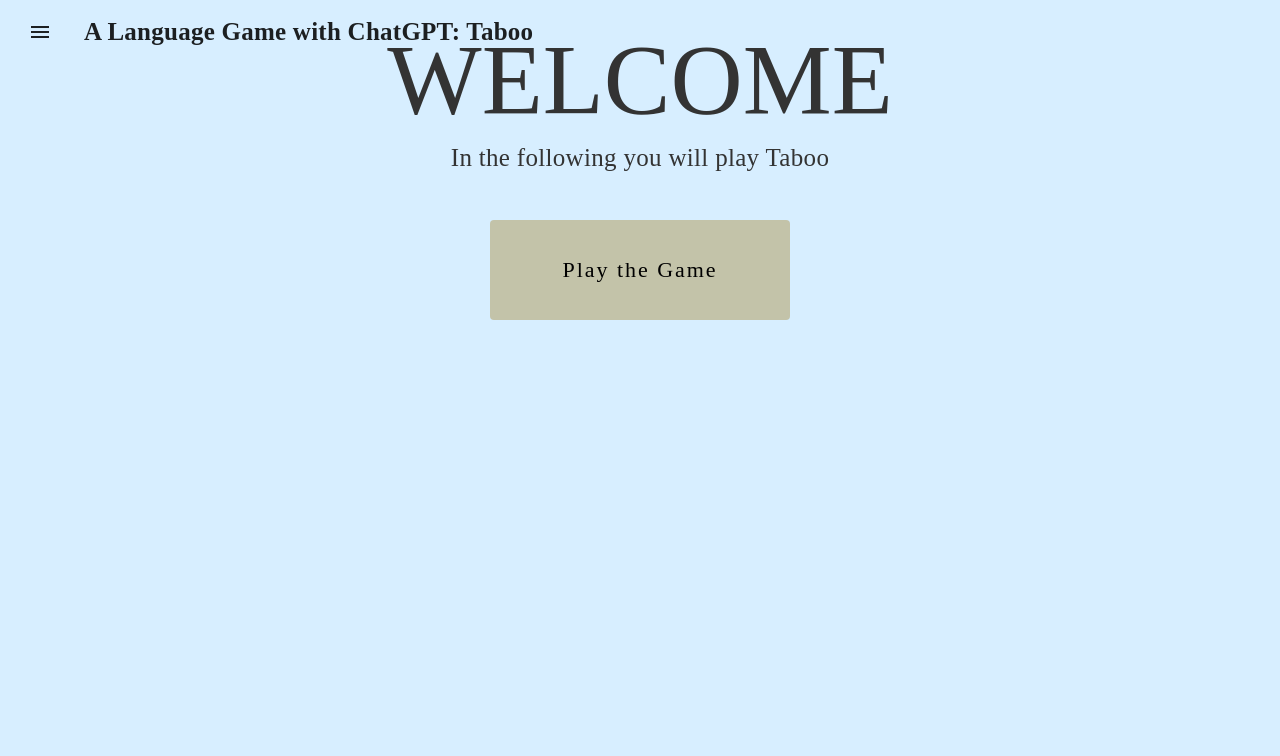
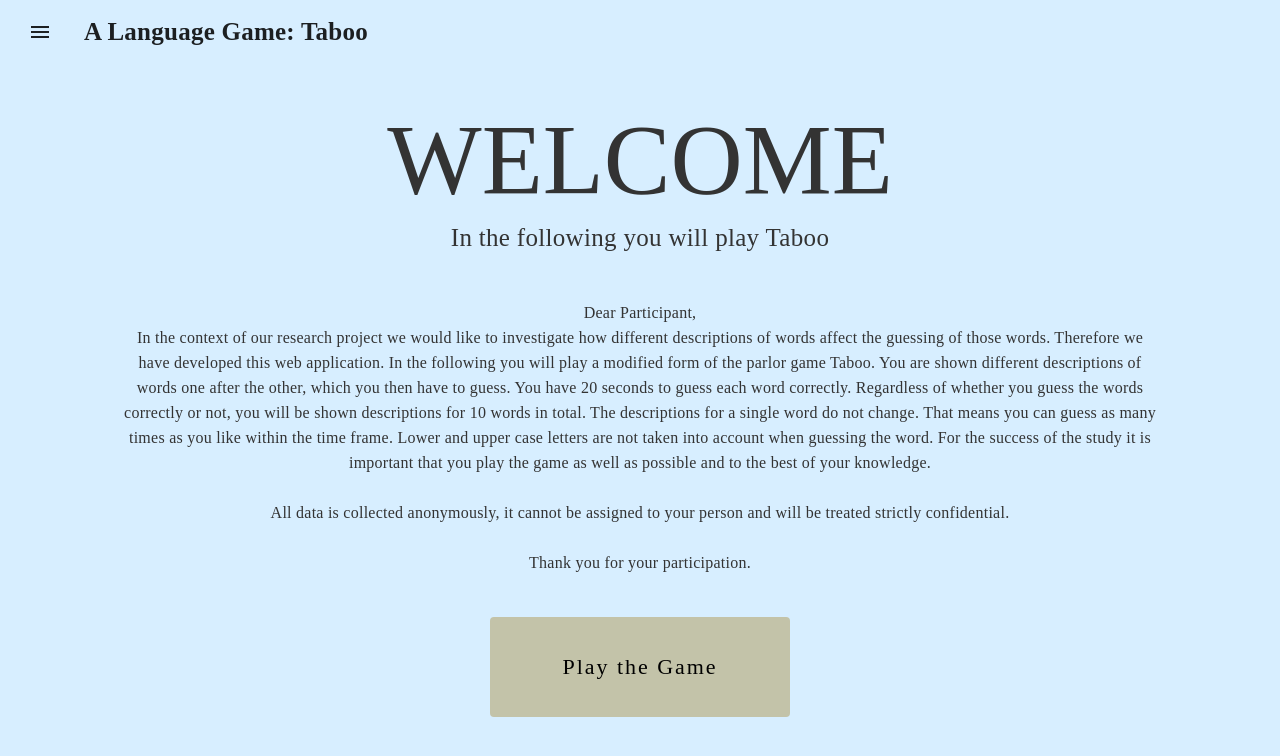
Before and after one commit to paulveriser/taboo-game, an Angular app: page /taboo-game/welcome in a window 1280 px wide. Shown: the top 756 px of the page. Built offline with nearby package versions, Linux system fonts and the light colour scheme.

Commit message:
added intro and debriefing + little margin adj.

```diff
--- a/src/app/app.component.html
+++ b/src/app/app.component.html
@@ -13,7 +13,7 @@
     </button>
   </mat-menu>
 
-  <span class="header">A Language Game with ChatGPT: Taboo</span>
+  <span class="header">A Language Game: Taboo</span>
   <span class="toolbar-spacer"></span>
 <!--  <button mat-icon-button class="example-icon favorite-icon" aria-label="Example icon-button with heart icon">-->
 <!--    <mat-icon>favorite</mat-icon>-->
--- a/src/app/components/game/game.component.html
+++ b/src/app/components/game/game.component.html
@@ -58,7 +58,21 @@
   <div
     *ngIf="gameSetup.gameStatus === 'postgame'"
   >
-    Hier kommt das Debriefing hin
+    <p class="debriefing-text">
+      Thank you very much for your participation in the study!
+      <br><br>
+      We would like to briefly inform you about the objectives of the study. Please read the following
+      information:
+      <br><br>
+      The purpose of this study is to investigate the extent to which contextual understanding influences player performance when guessing words.
+      You were presented with descriptions of words during the course of the game. Half of the descriptions were generated by ChatGPT's artificial intelligence and the other half by humans.
+      We now investigate how game performance differs for ChatGPT-generated descriptions compared to human-generated descriptions.
+      In addition, for single words from the IT domain, we examine how the success rate is related to the technical background of the guessing person.
+      <br><br>
+      If you are interested in the results of the study or have general questions and comments, please feel free to contact us:
+      <br><br>
+      contact.taboogame@gmail.com
+    </p>
   </div>
 
   <div class="info">
--- a/src/app/components/game/game.component.scss
+++ b/src/app/components/game/game.component.scss
@@ -53,3 +53,13 @@
   align-items: center;
   padding-bottom: 10px;
 }
+
+.debriefing-text {
+  text-align: center;
+  line-height: 25px;
+  font-family: "Urbanist-Regular";
+  font-size: 16px;
+  margin-left: 100px;
+  margin-right: 100px;
+  margin-top: 120px;
+}
--- a/src/app/components/welcome/welcome.component.html
+++ b/src/app/components/welcome/welcome.component.html
@@ -1,5 +1,19 @@
 <div class="entry">
   <h1>WELCOME</h1>
   <h2>In the following you will play Taboo</h2>
+  <p class="instruction-text">
+    Dear Participant,
+    <br>
+    In the context of our research project we would like to investigate how different descriptions of words affect the guessing of those words.
+    Therefore we have developed this web application. In the following you will play a modified
+    form of the parlor game Taboo. You are shown different descriptions of words one after the other, which you then have to guess.
+    You have 20 seconds to guess each word correctly. Regardless of whether you guess the words correctly or not, you will be shown descriptions for 10 words in total.
+    The descriptions for a single word do not change. That means you can guess as many times as you like within the time frame.
+    Lower and upper case letters are not taken into account when guessing the word.
+    For the success of the study it is important that you play the game as well as possible and to the best of your knowledge.
+    <br><br>
+    All data is collected anonymously, it cannot be assigned to your person and will be treated strictly confidential.
+    <br><br>
+    Thank you for your participation.</p>
   <button mat-button onClick="location.href = '/taboo-game/game'" class="play-game-button">Play the Game</button>
 </div>
--- a/src/app/components/welcome/welcome.component.scss
+++ b/src/app/components/welcome/welcome.component.scss
@@ -4,6 +4,16 @@
   align-items: center;
   justify-content: center;
   gap: 30px;
+  margin-top: 80px;
+}
+
+.instruction-text {
+  text-align: center;
+  line-height: 25px;
+  font-family: "Urbanist-Regular";
+  font-size: 16px;
+  margin-left: 100px;
+  margin-right: 100px;
 }
 
 h1 {
```
